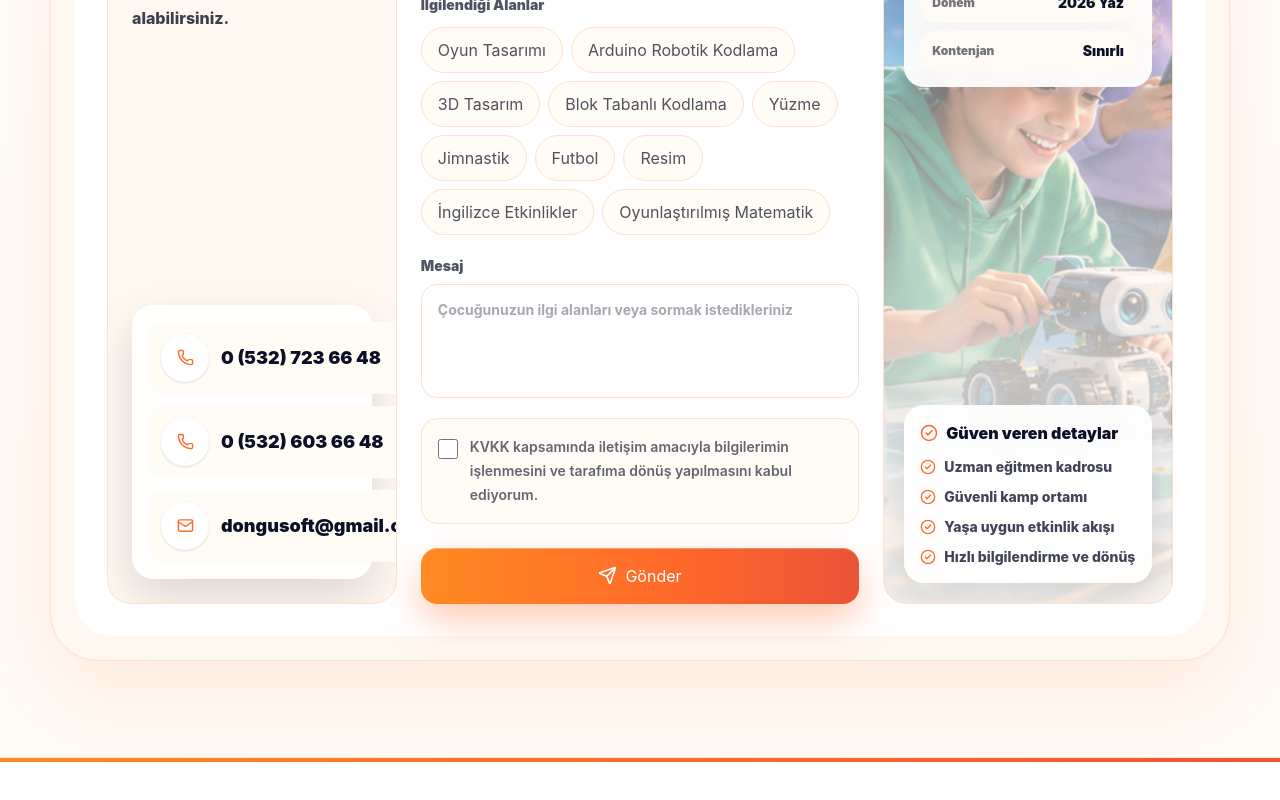
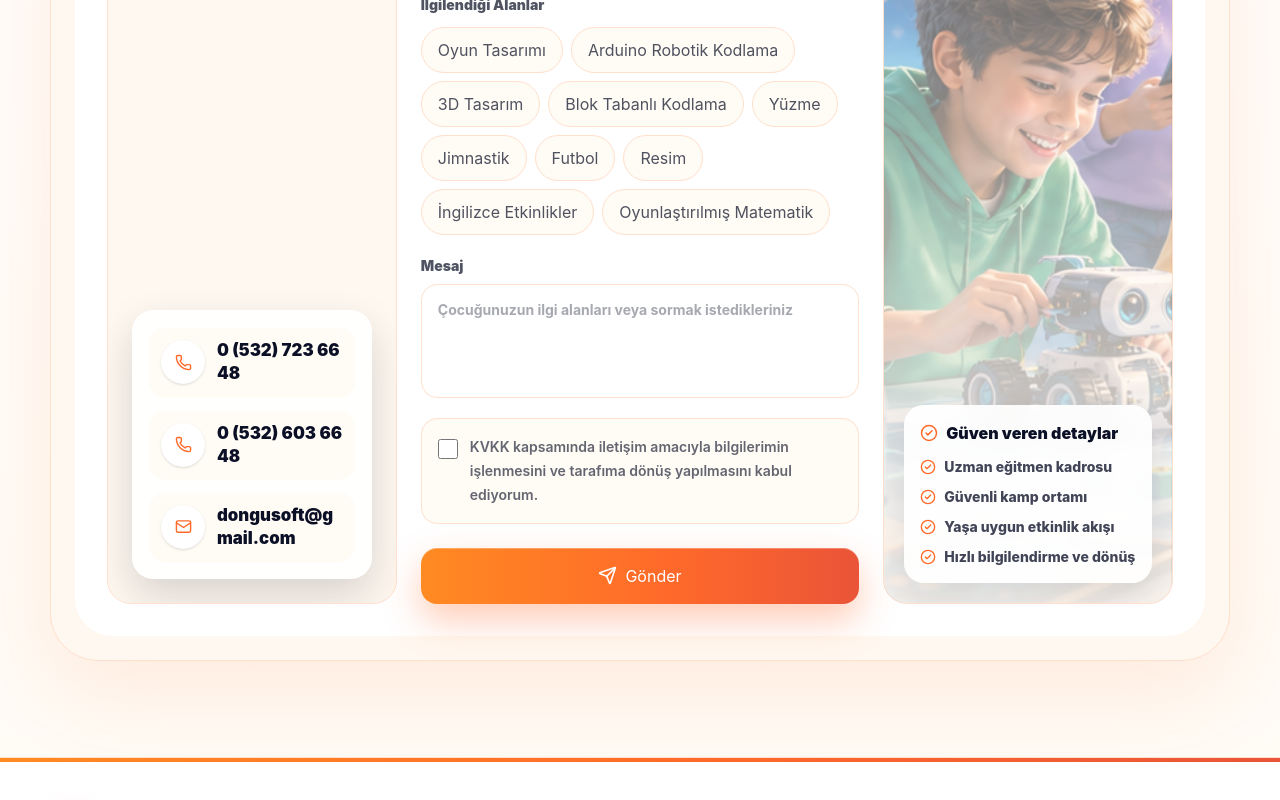
Before and after one commit to donguoriontanitim/oriontanitim, a React (Vite) app: page / in a window 1280 px wide. Shown: the part 6572-7372 px from the top of the page. Built offline with nearby package versions, Linux system fonts and the light colour scheme; no server answers.

Commit message:
Refine contact panels and why orion images

```diff
--- a/src/components/ContactSection.jsx
+++ b/src/components/ContactSection.jsx
@@ -167,7 +167,7 @@ function ContactSection({ programs, contactInfo, contactImage, contactQuickImage
         <div className="overflow-hidden rounded-[1.75rem] border border-[#FFE0CC] bg-[#FFF8F0] p-2.5 shadow-[0_28px_90px_rgba(255,106,42,0.12)] sm:rounded-[2.25rem] sm:p-5 lg:rounded-[3rem] lg:p-6">
           <div className="grid gap-5 rounded-[1.45rem] bg-white p-4 sm:gap-6 sm:rounded-[1.75rem] sm:p-7 lg:grid-cols-[0.78fr_1.18fr_0.78fr] lg:items-stretch lg:rounded-[2.35rem] lg:p-8">
             <aside
-              className="relative isolate flex min-h-[34rem] min-w-0 flex-col justify-between gap-5 overflow-hidden rounded-[1.25rem] border border-[#FFE0CC] bg-[#FFF8F0] p-5 sm:gap-6 sm:rounded-[1.5rem] sm:p-6"
+              className="relative isolate flex min-h-[34rem] min-w-0 flex-col gap-5 overflow-hidden rounded-[1.25rem] border border-[#FFE0CC] bg-[#FFF8F0] p-5 sm:gap-6 sm:rounded-[1.5rem] sm:p-6"
               style={quickPanelBackgroundStyle}
             >
               <a
@@ -190,33 +190,33 @@ function ContactSection({ programs, contactInfo, contactImage, contactQuickImage
                 </p>
               </div>
 
-              <div className="grid min-w-0 gap-3 rounded-[1.35rem] border border-white/80 bg-white/90 p-4 text-[1.02rem] font-black leading-tight text-[#0B1026] shadow-[0_18px_42px_rgba(11,16,38,0.14)] backdrop-blur-md sm:text-lg">
+              <div className="mt-auto grid min-w-0 gap-3 rounded-[1.35rem] border border-white/80 bg-white/92 p-3 text-base font-black leading-tight text-[#0B1026] shadow-[0_18px_42px_rgba(11,16,38,0.16)] backdrop-blur-md sm:p-4 sm:text-[1.05rem]">
                 <a
-                  className="flex items-center gap-3 rounded-2xl bg-[#FFFBF5]/96 px-3 py-3"
+                  className="flex min-w-0 items-center gap-3 overflow-hidden rounded-2xl bg-[#FFFBF5]/96 px-3 py-3 shadow-[inset_0_1px_0_rgba(255,255,255,0.8)]"
                   href={`tel:${contactInfo.phone1.replace(/\D/g, '')}`}
                 >
-                  <span className="grid size-12 shrink-0 place-items-center rounded-full bg-white text-[#FF6A2A] shadow-sm">
+                  <span className="grid size-11 shrink-0 place-items-center rounded-full bg-white text-[#FF6A2A] shadow-sm">
                     <Phone size={17} aria-hidden="true" />
                   </span>
-                  <span className="min-w-0 break-words">{contactInfo.phone1}</span>
+                  <span className="min-w-0 flex-1 break-words leading-snug">{contactInfo.phone1}</span>
                 </a>
                 <a
-                  className="flex items-center gap-3 rounded-2xl bg-[#FFFBF5]/96 px-3 py-3"
+                  className="flex min-w-0 items-center gap-3 overflow-hidden rounded-2xl bg-[#FFFBF5]/96 px-3 py-3 shadow-[inset_0_1px_0_rgba(255,255,255,0.8)]"
                   href={`tel:${contactInfo.phone2.replace(/\D/g, '')}`}
                 >
-                  <span className="grid size-12 shrink-0 place-items-center rounded-full bg-white text-[#FF6A2A] shadow-sm">
+                  <span className="grid size-11 shrink-0 place-items-center rounded-full bg-white text-[#FF6A2A] shadow-sm">
                     <Phone size={17} aria-hidden="true" />
                   </span>
-                  <span className="min-w-0 break-words">{contactInfo.phone2}</span>
+                  <span className="min-w-0 flex-1 break-words leading-snug">{contactInfo.phone2}</span>
                 </a>
                 <a
-                  className="flex items-center gap-3 rounded-2xl bg-[#FFFBF5]/96 px-3 py-3"
+                  className="flex min-w-0 items-center gap-3 overflow-hidden rounded-2xl bg-[#FFFBF5]/96 px-3 py-3 shadow-[inset_0_1px_0_rgba(255,255,255,0.8)]"
                   href={`mailto:${contactInfo.mail}`}
                 >
-                  <span className="grid size-12 shrink-0 place-items-center rounded-full bg-white text-[#FF6A2A] shadow-sm">
+                  <span className="grid size-11 shrink-0 place-items-center rounded-full bg-white text-[#FF6A2A] shadow-sm">
                     <Mail size={17} aria-hidden="true" />
                   </span>
-                  <span className="min-w-0 break-words">{contactInfo.mail}</span>
+                  <span className="min-w-0 flex-1 break-all leading-snug">{contactInfo.mail}</span>
                 </a>
               </div>
             </aside>
@@ -350,7 +350,7 @@ function ContactSection({ programs, contactInfo, contactImage, contactQuickImage
             </div>
 
             <aside
-              className="relative isolate hidden min-h-[34rem] overflow-hidden rounded-[1.5rem] border border-[#FFE0CC] bg-[#FFF8F0] p-5 lg:flex lg:flex-col lg:justify-between"
+              className="relative isolate hidden min-h-[34rem] overflow-hidden rounded-[1.5rem] border border-[#FFE0CC] bg-[#FFF8F0] p-5 lg:flex lg:flex-col lg:gap-5"
               style={sidePanelBackgroundStyle}
             >
               <div className="flex items-center justify-between">
@@ -379,7 +379,7 @@ function ContactSection({ programs, contactInfo, contactImage, contactQuickImage
                 </dl>
               </div>
 
-              <div className="grid gap-3">
+              <div className="mt-auto grid gap-3">
                 <div className="rounded-[1.25rem] bg-white/92 p-4 shadow-[0_14px_34px_rgba(11,16,38,0.1)] backdrop-blur">
                   <p className="flex items-center gap-2 text-base font-black text-[#0B1026]">
                     <CheckCircle2 size={18} className="text-[#FF6A2A]" aria-hidden="true" />
--- a/src/components/WhyOrionSection.jsx
+++ b/src/components/WhyOrionSection.jsx
@@ -67,11 +67,11 @@ function WhyOrionSection({ items, imagesByRelatedKey = {} }) {
                   className={`absolute right-5 top-5 size-2.5 rounded-full ${accent.mark} shadow-[0_0_0_7px_rgba(255,224,204,0.55)]`}
                 />
                 {cardImage ? (
-                  <div className="mx-auto w-full overflow-hidden rounded-[1.15rem] border border-[#FFE0CC] bg-[#FFF8F0]">
+                  <div className="mx-auto aspect-[16/10] w-full overflow-hidden rounded-[1.15rem] border border-[#FFE0CC] bg-[#FFF8F0]">
                     <img
                       src={cardImage.image_url}
                       alt={cardImage.alt_text || cardImage.title || item.title}
-                      className="aspect-[16/10] w-full object-contain p-1 transition duration-300 group-hover:scale-105"
+                      className="h-full w-full object-cover transition duration-300 group-hover:scale-105"
                       loading="lazy"
                     />
                   </div>
```
